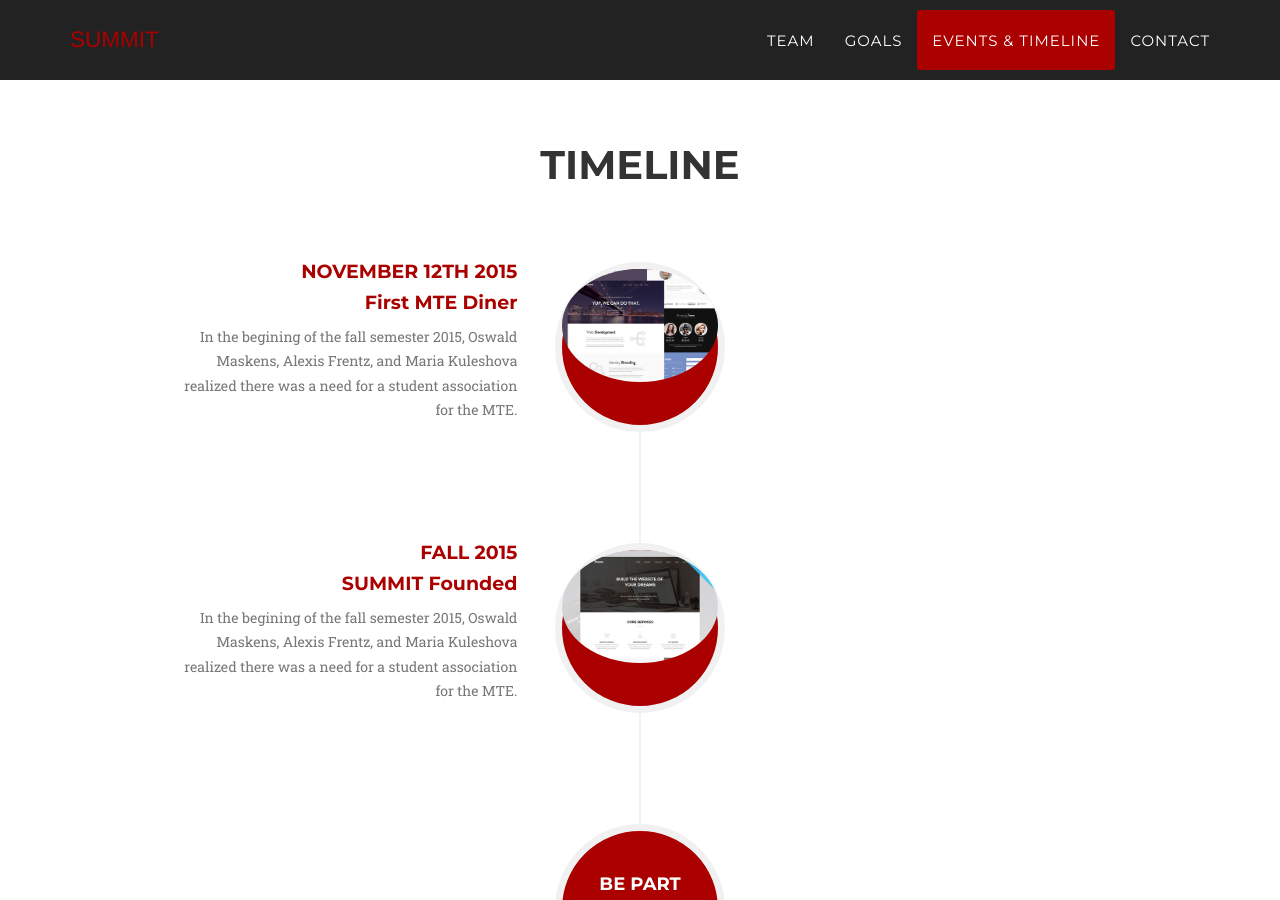
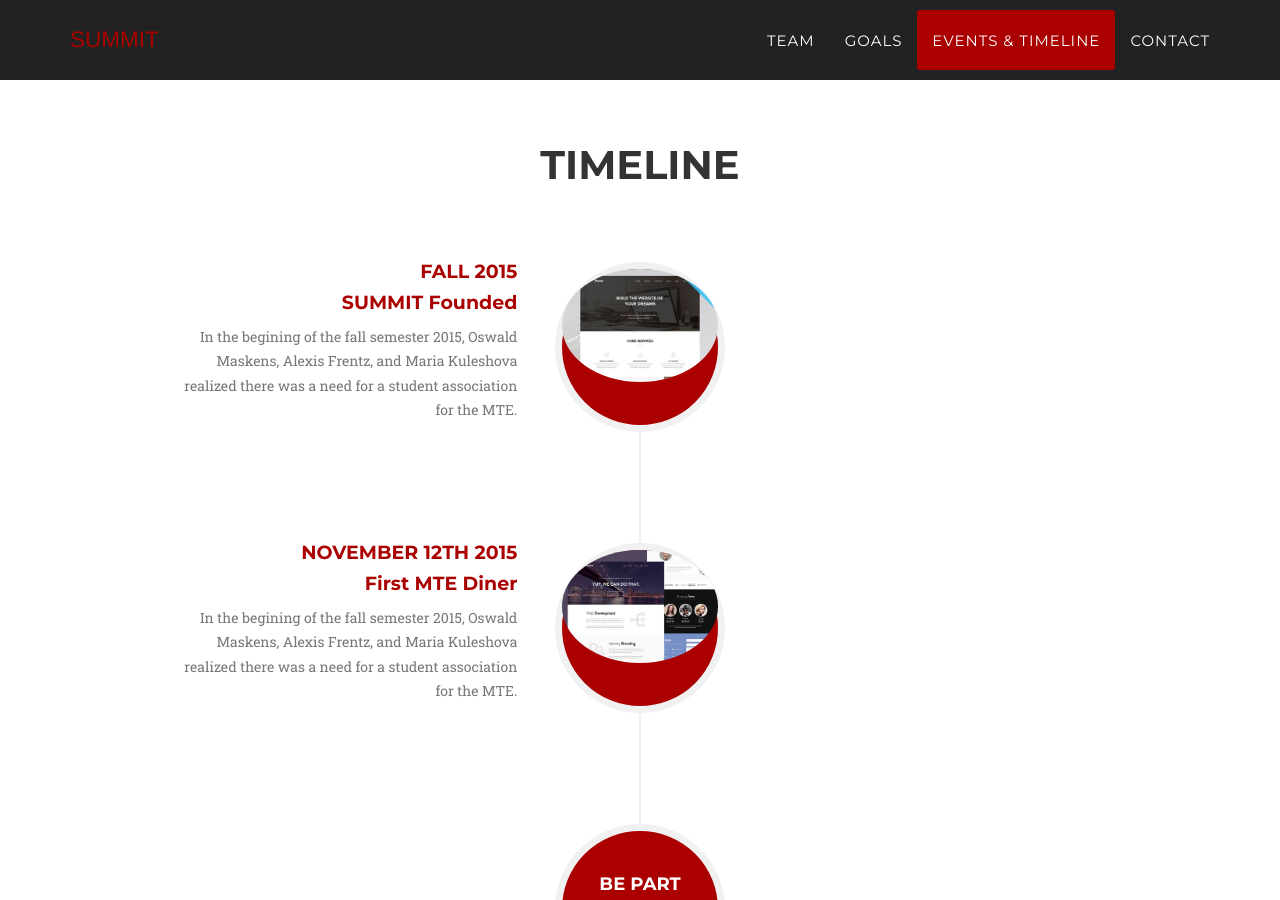
Before and after one commit to OzieGamma/SME-Website, a Jekyll site: the page built from index.html, in a window 1280 px wide and 900 px high, scrolled down 2822 px. Built offline with Jekyll 4.4.1, drawn with Linux system fonts in a browser that asks for light colours; some web fonts are replaced.

Commit message:
Reversed loops

```diff
--- a/_includes/modals.html
+++ b/_includes/modals.html
@@ -1,5 +1,5 @@
  <!-- Timeline Modals -->
- {% for post in site.posts %}
+ {% for post in site.posts reversed %}
     <div class="timeline-modal modal fade" id="timelineModal{{forloop.index}}" tabindex="-1" role="dialog" aria-hidden="true">
         <div class="modal-content">
             <div class="close-modal" data-dismiss="modal">
--- a/_includes/timeline.html
+++ b/_includes/timeline.html
@@ -10,7 +10,7 @@
         <div class="row">
             <div class="col-lg-12">
                 <ul class="timeline">
-                    {% for post in site.posts %}
+                    {% for post in site.posts reversed %}
                     <li class="{% cycle '', 'timeline-inverted' %}">
                         <a href="#timelineModal{{forloop.index}}" class="timeline-link" data-toggle="modal">
                             <div class="timeline-image">
```
